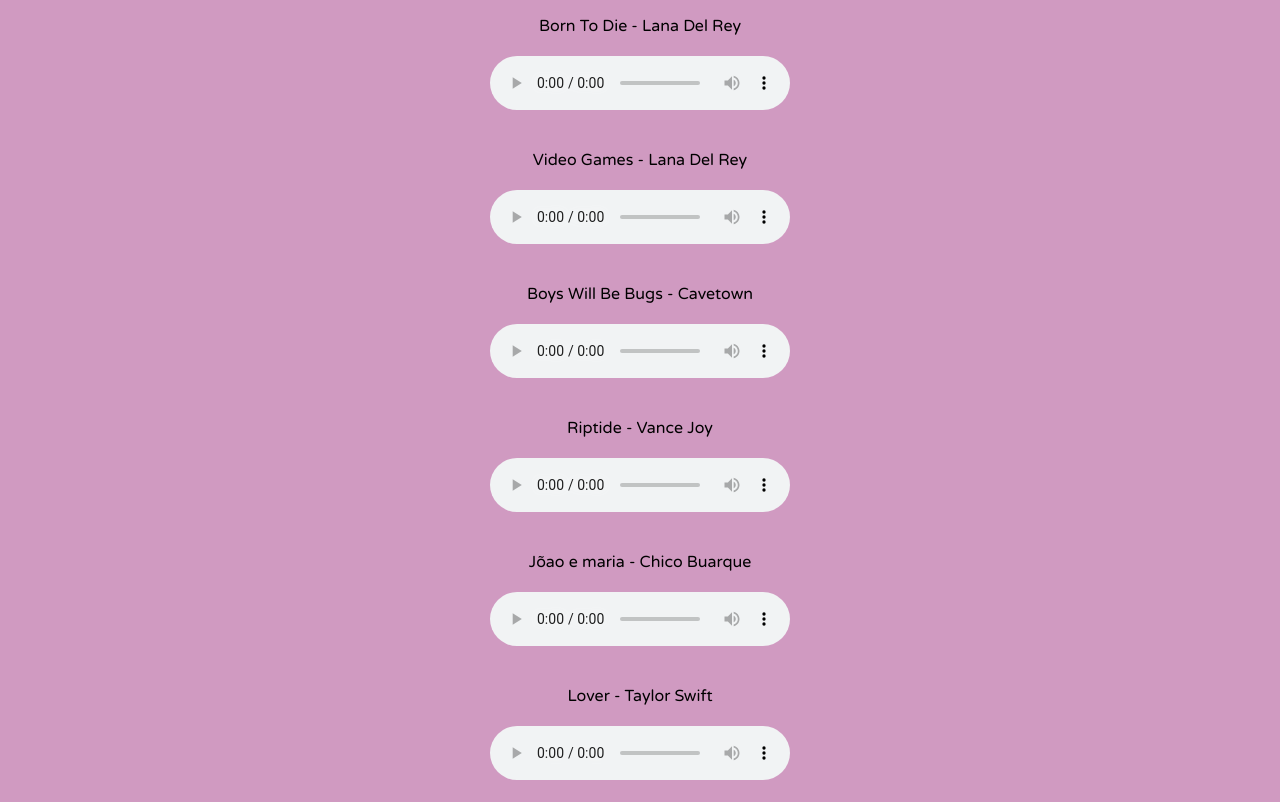
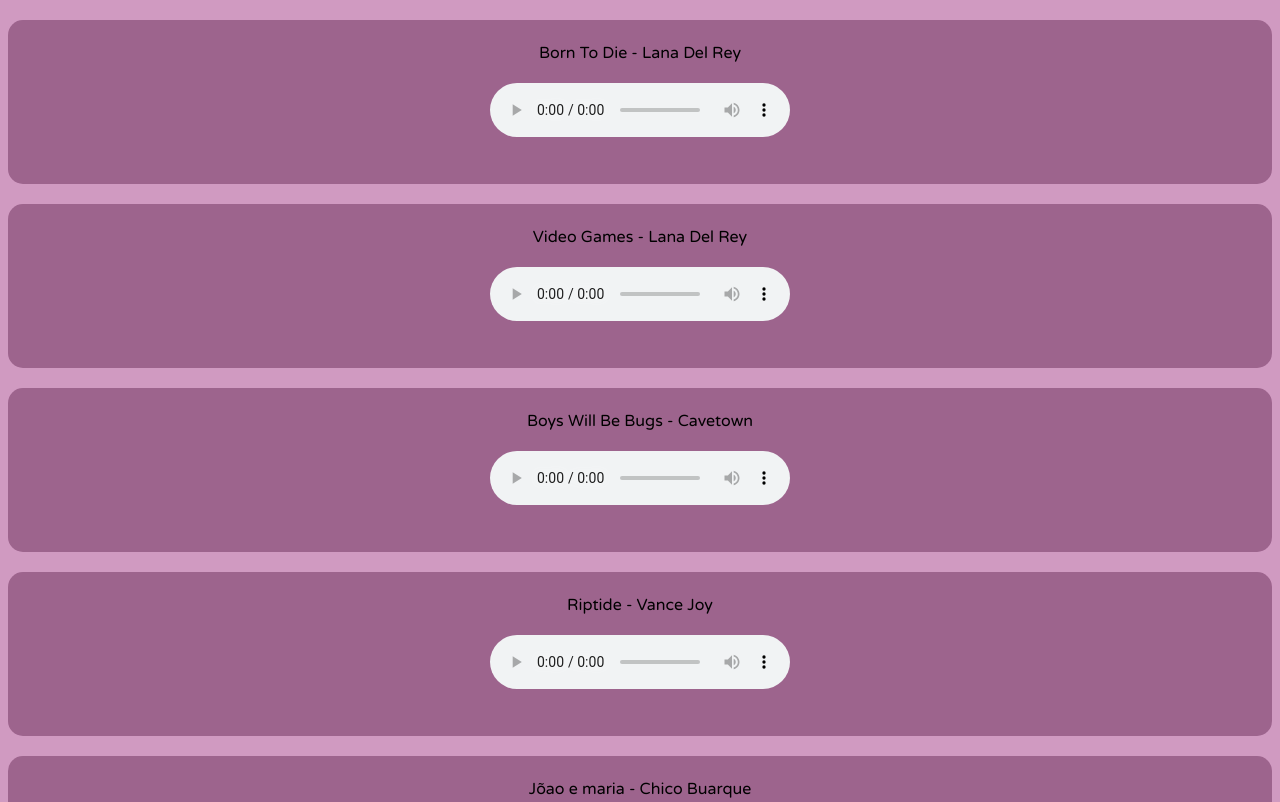
Before and after one commit to sdoufh/site, a plain HTML site: page music.html in a window 1280 px wide. Shown: the top 802 px of the page. Drawn offline with Linux system fonts and the light colour scheme.

Commit message:
Update style3.css

```diff
--- a/style3.css
+++ b/style3.css
@@ -13,3 +13,9 @@ audio{
     margin: 40px;
     margin-top: 20px;
 }
+.box{
+    background-color: #9D648D;
+    padding: 7px;
+    border-radius: 15px;
+    margin-top: 20px;
+}
```
